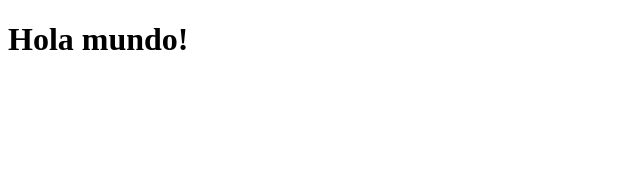
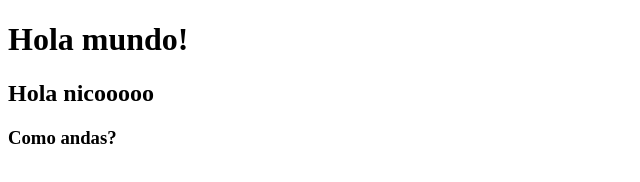
Before and after one commit to badino25/proyecto-practica, a website: page views/home.html in a window 1280 px wide. Shown: the whole page, without its empty margins (0-640 px from the left). Drawn offline with Linux system fonts and the light colour scheme.

Commit message:
modifique algunos archivos

```diff
--- a/package.json
+++ b/package.json
@@ -7,7 +7,7 @@
     "test": "echo \"Error: no test specified\" && exit 1"
   },
   "keywords": [],
-  "author": "",
+  "author": "Nicolas Badino / Fernando Ortiz",
   "license": "ISC",
   "dependencies": {
     "express": "^4.18.2",
--- a/views/por.html
+++ b/views/home.html
@@ -7,5 +7,7 @@
 </head>
 <body>
     <h1>Hola mundo!</h1>
+    <h2>Hola nicooooo</h2>
+    <h3>Como andas?</h3>
 </body>
 </html>
```
Also changed, not shown: app.js (+7 -23 lines), readme.md.
